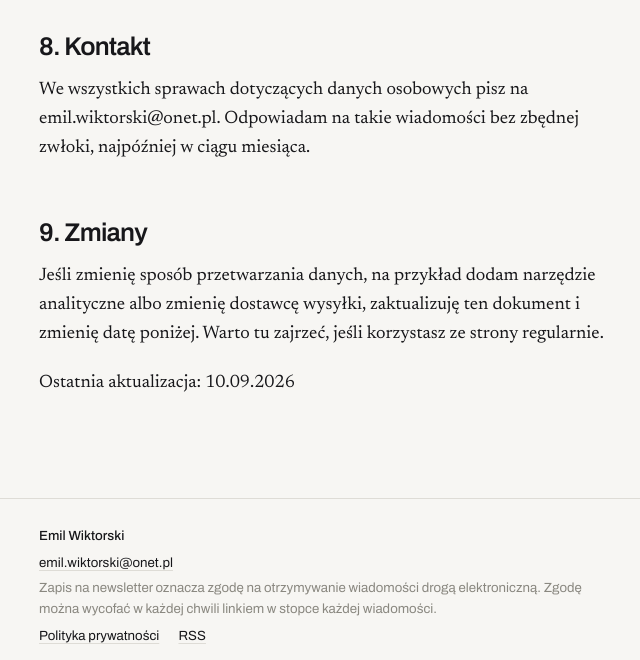
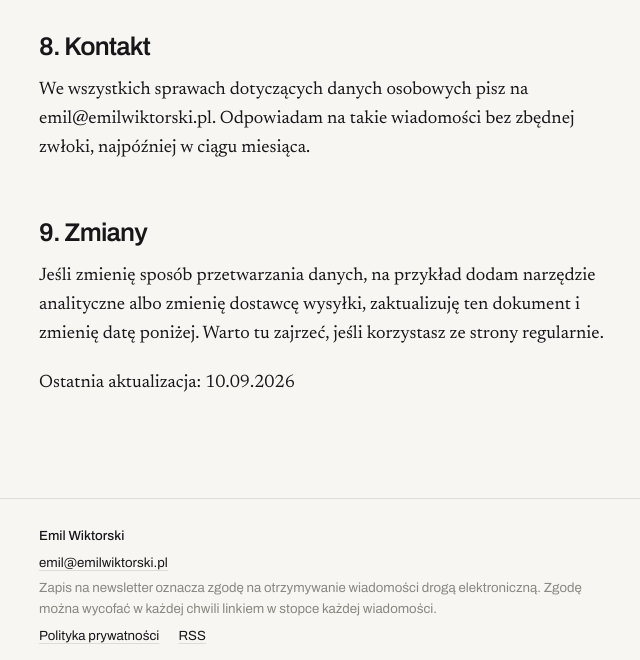
Before and after one commit to EmilWiktorski9/emilwiktorski9.github.io, a Jekyll site: the page built from polityka-prywatnosci.md, in a window 1280 px wide and 900 px high, scrolled down 4394 px. Shown: the part 200-860 px from the top of the window, without its empty margins (317-957 px from the left). Built offline with Jekyll 4.4.1, drawn with Linux system fonts in a browser that asks for light colours; some of the changed text lies outside the part shown.

Commit message:
Podmien adres kontaktowy na emil@emilwiktorski.pl
Co-Authored-By: Claude Opus 4.8 <noreply@anthropic.com>

```diff
--- a/_config.yml
+++ b/_config.yml
@@ -25,7 +25,7 @@ url: "https://emilwiktorski.pl"
 baseurl: ""
 
 autor: "Emil Wiktorski"
-email: "emil.wiktorski@onet.pl"
+email: "emil@emilwiktorski.pl"
 
 # --- PASEK LICZNIKÓW (aktualizuj przy każdym nowym wydaniu) ---
 licznik:
--- a/polityka-prywatnosci.md
+++ b/polityka-prywatnosci.md
@@ -15,7 +15,7 @@ Administratorem danych osobowych jest Emil Wiktorski, osoba fizyczna
 nieprowadząca zarejestrowanej działalności gospodarczej, zamieszkały
 w Łodzi, Polska.
 
-Kontakt: emil.wiktorski@onet.pl.
+Kontakt: emil@emilwiktorski.pl.
 
 Nie wyznaczyłem inspektora ochrony danych, ponieważ nie mam takiego obowiązku.
 We wszystkich sprawach dotyczących danych piszesz bezpośrednio do mnie.
@@ -157,7 +157,7 @@ przetwarzam Twoje dane niezgodnie z prawem.
 
 ## 8. Kontakt
 
-We wszystkich sprawach dotyczących danych osobowych pisz na emil.wiktorski@onet.pl.
+We wszystkich sprawach dotyczących danych osobowych pisz na emil@emilwiktorski.pl.
 Odpowiadam na takie wiadomości bez zbędnej zwłoki, najpóźniej w ciągu
 miesiąca.
 
```
